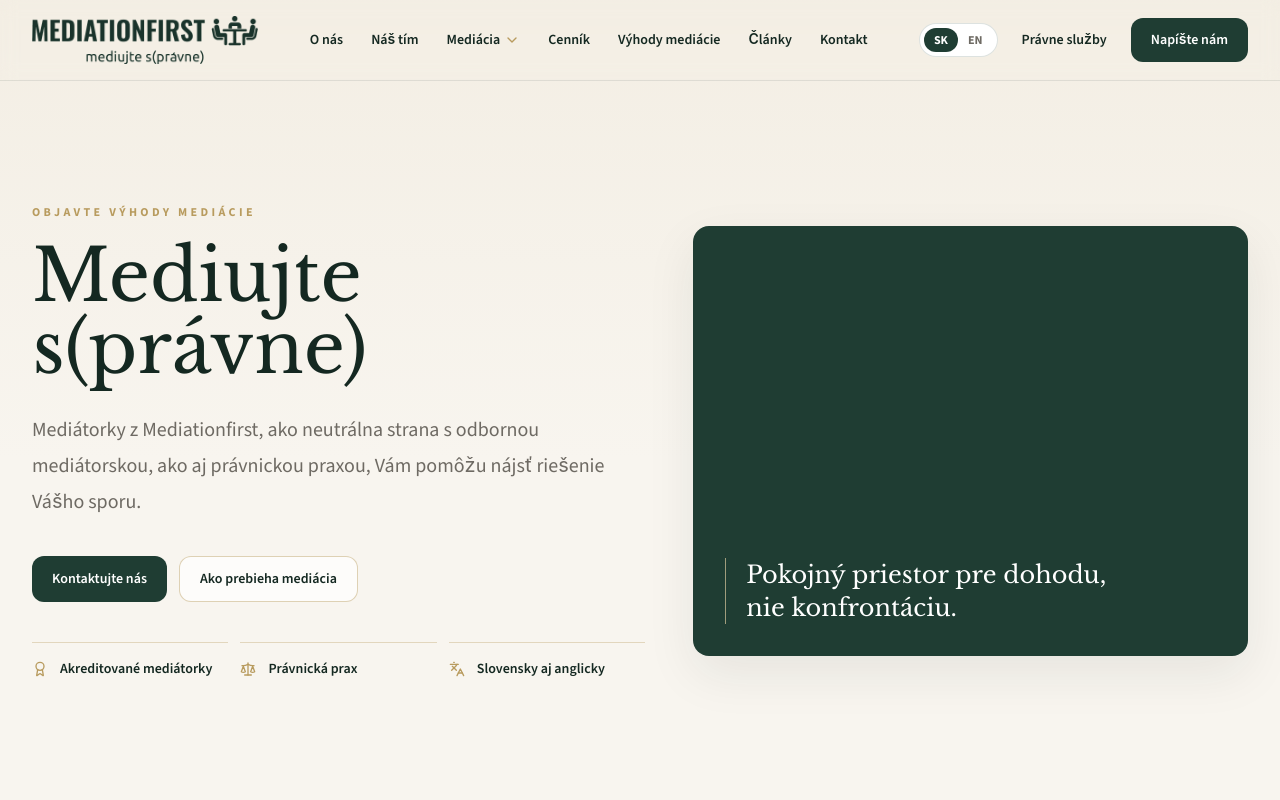
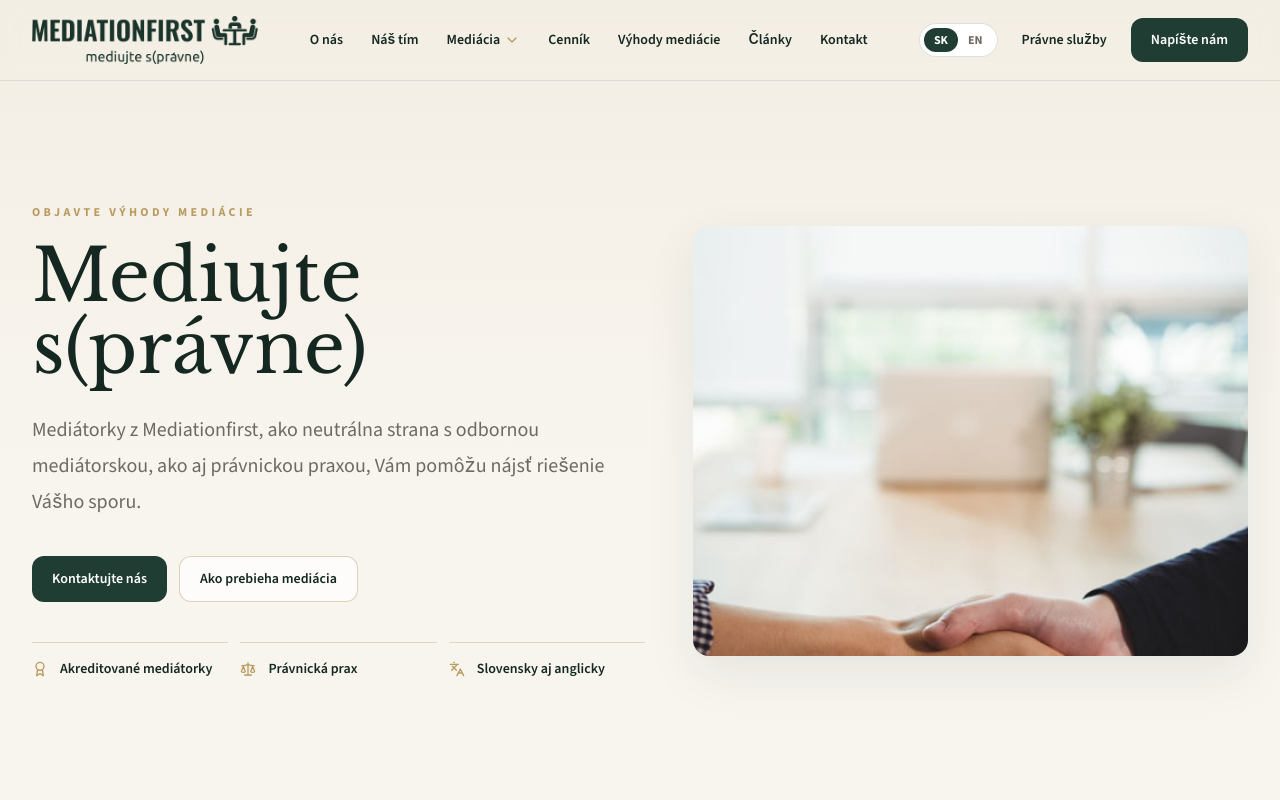
Before and after one commit to achepinoga/mediationfirst, a Next.js app: page / in a window 1280 px wide. Shown: the top 800 px of the page. Built offline with nearby package versions, Linux system fonts and the light colour scheme.

Commit message:
Add handshake photo to hero section

```diff
--- a/components/Hero.tsx
+++ b/components/Hero.tsx
@@ -1,3 +1,4 @@
+import Image from "next/image";
 import { Award, Languages, Scale } from "lucide-react";
 import { Button } from "@/components/ui/Button";
 import { Container } from "@/components/ui/Container";
@@ -36,12 +37,14 @@ export function Hero() {
             ))}
           </div>
         </div>
-        <div className="relative">
-          <div className="flex min-h-[430px] flex-col justify-end overflow-hidden rounded-2xl bg-green-deep p-8 shadow-line">
-            <div className="max-w-sm border-l border-gold-pale/70 pl-5">
-              <p className="font-serif text-2xl leading-snug text-white">Pokojný priestor pre dohodu, nie konfrontáciu.</p>
-            </div>
-          </div>
+        <div className="relative min-h-[430px] overflow-hidden rounded-2xl shadow-line">
+          <Image
+            src="/images/mediationfirst-1.jpg"
+            alt="Mediácia — dohoda medzi stranami"
+            fill
+            className="object-cover"
+            priority
+          />
         </div>
       </Container>
     </section>
```
Also changed, not shown: public/images/mediationfirst-1.jpg (added).
